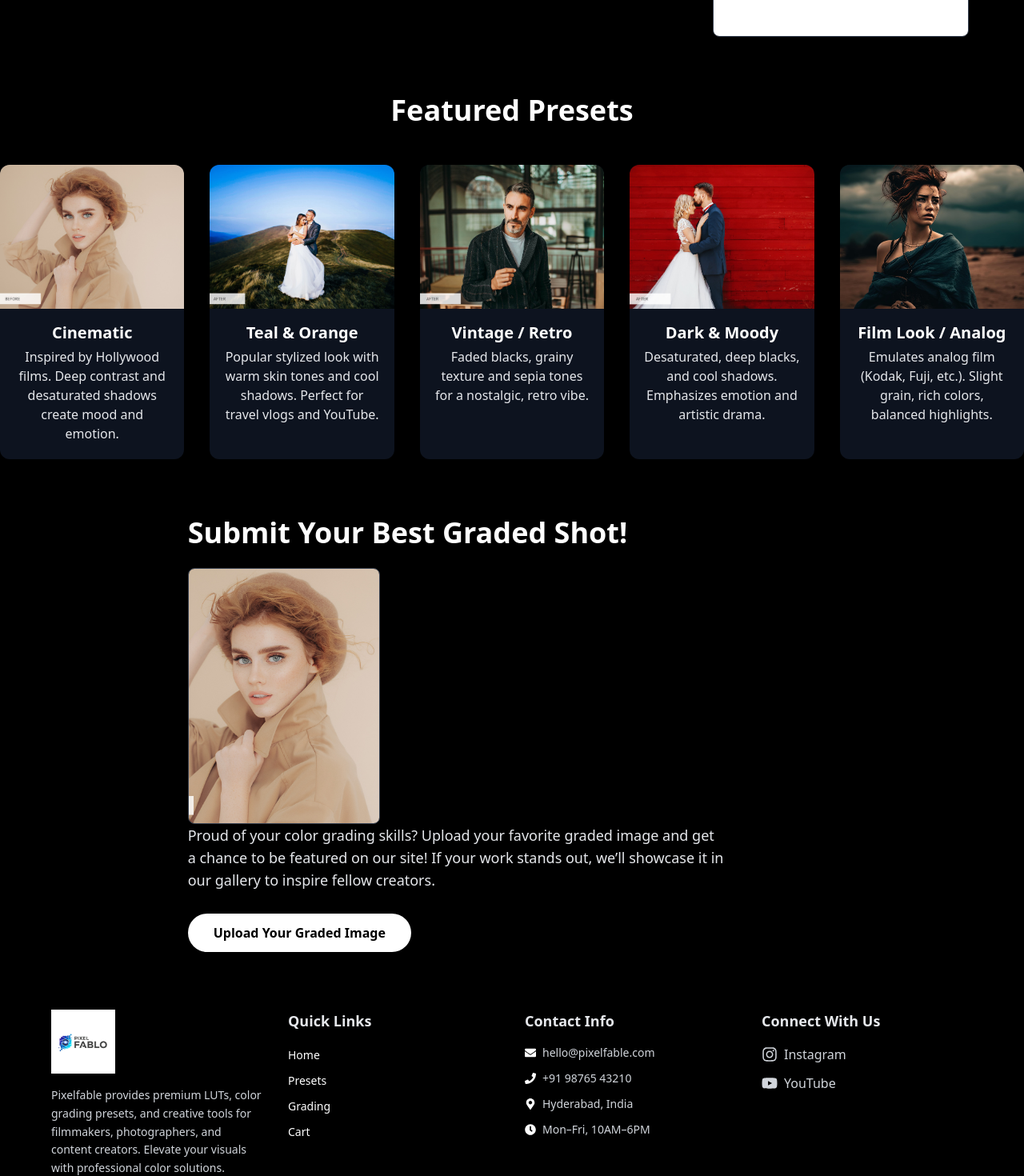
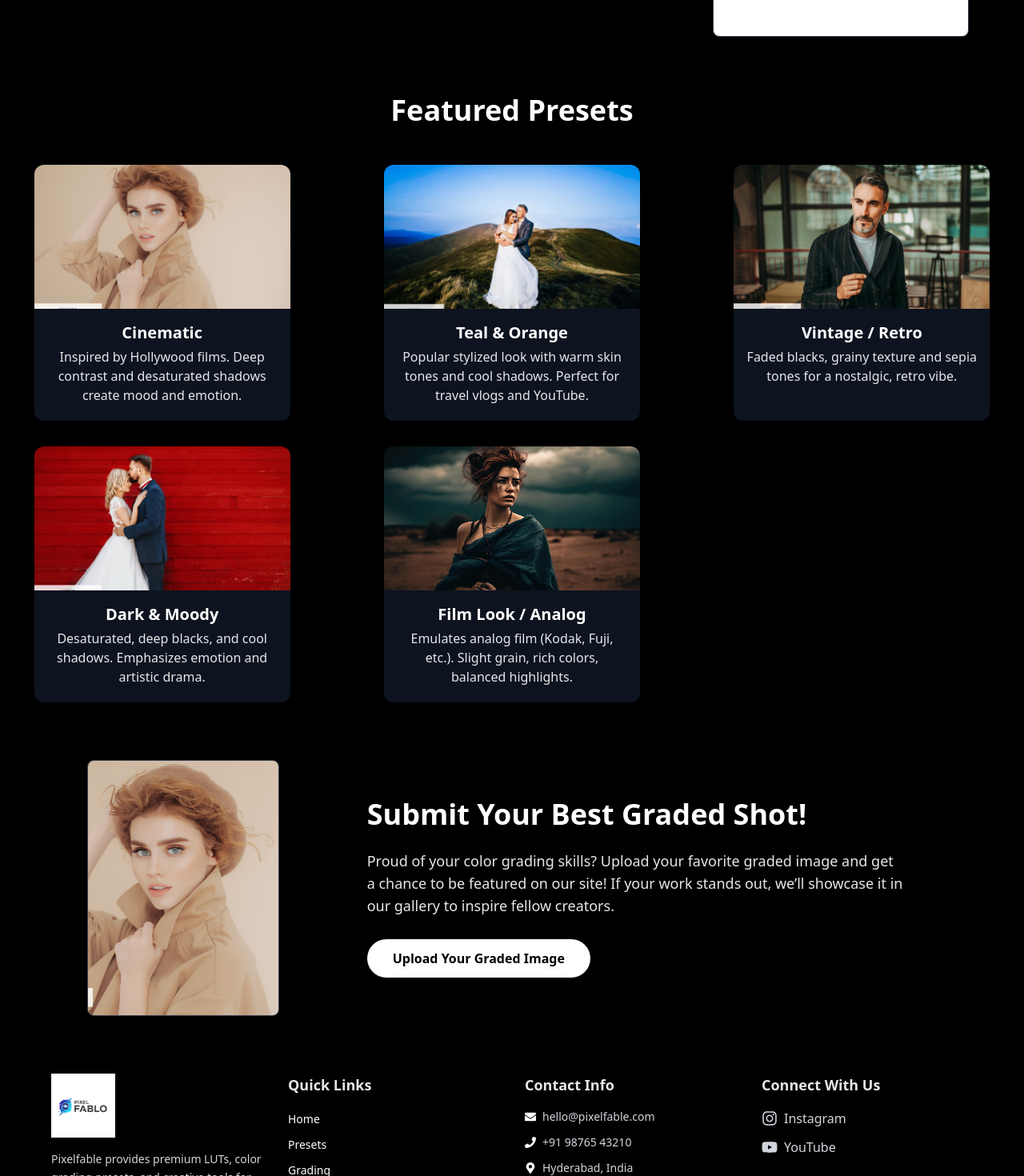
Before and after one commit to adbhargav/pixel, a React (Vite) app: page / in a window 1280 px wide. Shown: the part 722-2192 px from the top of the page at 80% size. Built offline with nearby package versions, Linux system fonts and the light colour scheme.

Commit message:
Home.jsx

```diff
--- a/src/pages/Home.jsx
+++ b/src/pages/Home.jsx
@@ -185,7 +185,7 @@ export default function Home() {
           <h2 className="text-lg xs:text-xl sm:text-2xl md:text-4xl font-extrabold text-white mb-6 sm:mb-10 md:mb-12 text-center leading-tight">
             Featured Presets
           </h2>
-          <div className="grid grid-cols-1 sm:grid-cols-2 md:grid-cols-3 lg:grid-cols-5 gap-6 sm:gap-8">
+          <div className="grid grid-cols-1 sm:grid-cols-2 md:grid-cols-3 gap-6 sm:gap-8">
             {featuredPresets.map((preset, idx) => (
               <div
                 key={preset.name}
@@ -214,15 +214,8 @@ export default function Home() {
 
       {/* GRADING SECTION */}
       <section className="w-full mt-10 flex flex-col md:flex-row items-center justify-center bg-black rounded-xl p-6 md:p-8 shadow-lg">
-        {/* Content for mobile: heading (center), image (center), text & button (center). For desktop: image left, text right */}
-        <div className="w-full flex flex-col md:flex-row items-center justify-center">
-          {/* Heading - always first, centered on mobile, left on desktop */}
-          <div className="w-full md:w-2/3 order-1 md:order-2 flex flex-col items-center md:items-start mb-6 md:mb-0">
-            <h2 className="text-lg xs:text-xl sm:text-2xl md:text-4xl font-extrabold mb-3 sm:mb-5 md:mb-6 text-center md:text-left leading-tight w-full">
-              Submit Your Best Graded Shot!
-            </h2>
-            {/* Image - centered below heading on mobile, left on desktop */}
-            <div className="w-full flex justify-center md:justify-start mb-6 md:mb-0">
+        {/* Image on left on desktop, above on mobile */}
+        <div className="w-full md:w-1/3 flex justify-center mb-6 md:mb-0 md:mr-8 order-1 md:order-1">
           <img
             src="/assets/gd6.jpg"
             alt="Gallery Submission Example"
@@ -230,11 +223,16 @@ export default function Home() {
             style={{ maxWidth: "240px" }}
           />
         </div>
-            {/* Description and Button - below image, centered on mobile, left on desktop */}
-            <div className="max-w-2xl w-full flex flex-col items-center md:items-start">
+        {/* Description and button on right on desktop, below image on mobile */}
+        <div className="w-full md:w-2/3 flex flex-col items-center md:items-start order-2 md:order-2">
+          <div className="max-w-2xl w-full">
+            <h2 className="text-lg xs:text-xl sm:text-2xl md:text-4xl font-extrabold mb-3 sm:mb-5 md:mb-6 text-center md:text-left leading-tight w-full">
+              Submit Your Best Graded Shot!
+            </h2>
             <p className="mb-5 sm:mb-7 text-xs xs:text-sm sm:text-base md:text-lg text-gray-200 leading-relaxed text-center md:text-left">
               Proud of your color grading skills? Upload your favorite graded image and get a chance to be featured on our site! If your work stands out, we’ll showcase it in our gallery to inspire fellow creators.
             </p>
+            <div className="flex justify-center md:justify-start">
               <button
                 className="bg-white text-black font-bold px-8 py-3 rounded-full shadow hover:bg-gray-200 transition"
                 onClick={handleUploadClick}
```
Lines whose indentation alone changed are shown as unchanged.
